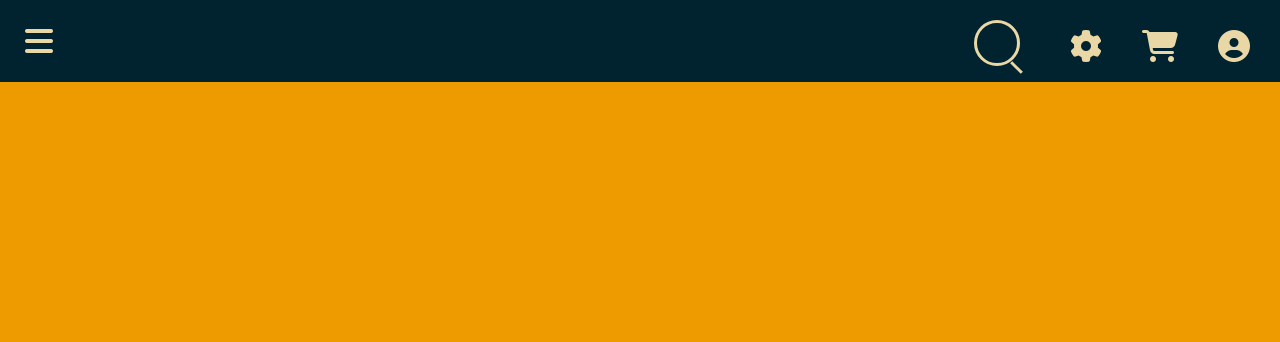
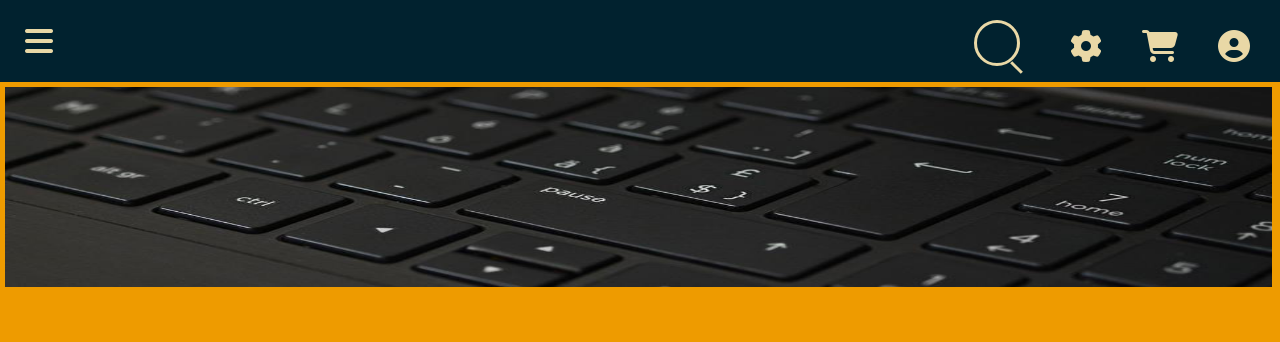
Before and after one commit to AndreBetetto/E-COMMERCE-CTI-72B, a PHP site: page /home.php in a window 1280 px wide. Shown: the top 342 px of the page. Run offline with PHP 8.4, Linux system fonts and the light colour scheme; some libraries are stand-ins or nearby versions.

Commit message:
2
Limpando arquivos desnecessários do servidor, e imagem meramente ilustrativa pra ocupar espaço na home

```diff
--- a/home.css
+++ b/home.css
@@ -53,6 +53,13 @@ h3{
     font-family: Verdana, Geneva, Tahoma, sans-serif;
     border-radius: 3px;
     background-color: var(--yellow);
+}
+
+#capa{
+    text-align: center;
+    margin: 5px;
+    width: 99%;
+    height: 200px;
 }
 
 /* ------------------ menu hamburguer -------------------- */
--- a/home.php
+++ b/home.php
@@ -15,7 +15,7 @@
     <?php
         include('navbar.php')
     ?>
-
+    <img id="capa" src="./imagens/image.png" alt="meramente ilustrativa">
     <footer>
 
     </footer>
```
Also changed, not shown: homesemlogin.html (deleted, +0 -12 lines), imagens/image.png (added), login.html (deleted), 1 other file.
